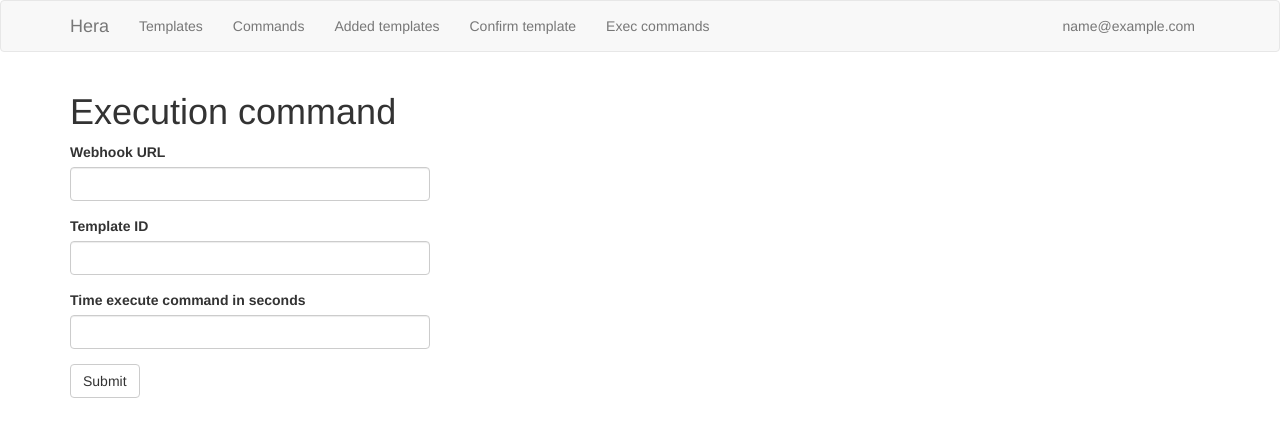
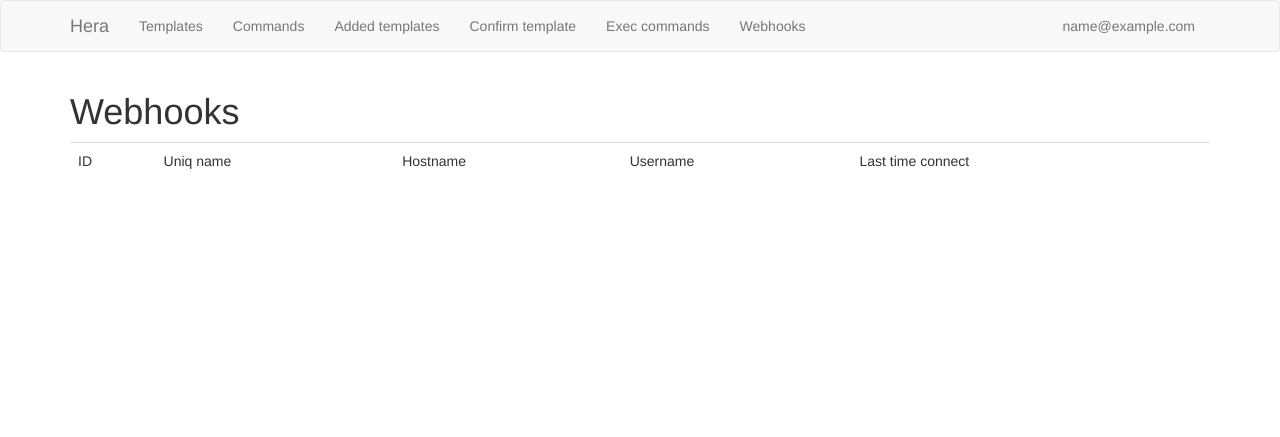
Before and after one commit to Hera-system/Hera, a Flask app: page /execCommand in a window 1280 px wide. Shown: the top 437 px of the page. Run offline with Flask 2, Linux system fonts and the light colour scheme; the visitor is signed in with stand-in values (Sample User, id 1); data comes from the database, SQL or seed files in the repository; data that the repository does not hold is empty; some libraries are stand-ins or nearby versions.

Commit message:
Added webhook page

```diff
--- a/app/forms.py
+++ b/app/forms.py
@@ -25,6 +25,13 @@ class ExecuteCommand(FlaskForm):
     submit = SubmitField("Submit")
 
 
+class ExecuteCommandWebhook(FlaskForm):
+    TemplateID = IntegerField("Template ID", validators=[DataRequired()])
+    TimeExecute = IntegerField("Time execute command in seconds",
+                               validators=[DataRequired()])
+    submit = SubmitField("Submit")
+
+
 class TemplateAdded(FlaskForm):
     Command = StringField("Command", validators=[DataRequired()])
     Shebang = StringField("Shebang", validators=[DataRequired()])
--- a/app/models.py
+++ b/app/models.py
@@ -23,11 +23,11 @@ class CommandExecution(db.Model):
 
 class WebhookConnect(db.Model):
     ID = db.Column(db.Integer, primary_key=True)
-    webhook_hostname = db.Column(db.String)
-    webhook_username = db.Column(db.String)
-    webhook_version = db.Column(db.String)
-    webhook_uniq_name = db.Column(db.String)
-    webhook_cmd_url = db.Column(db.String)
+    hostname = db.Column(db.String)
+    username = db.Column(db.String)
+    version = db.Column(db.String)
+    uniq_name = db.Column(db.String)
+    cmd_url = db.Column(db.String)
     time_connect = db.Column(db.DateTime(), default=datetime.now(), index=True)
 
 
--- a/app/routes.py
+++ b/app/routes.py
@@ -14,7 +14,7 @@ from flask_restful import Resource
 from app.models import CommandExecution, Templates, Users, WebhookConnect
 from app import app, db, api
 from app.forms import ExecuteCommand, TemplateAdded, \
-    TemplateTrusted, AlertaLogin, TrustTemplate
+    TemplateTrusted, AlertaLogin, TrustTemplate, ExecuteCommandWebhook
 
 api_v = "v1"
 
@@ -193,6 +193,49 @@ def add_template():
     return redirect(url_for('login'))
 
 
+@app.route('/webhooks', methods=['GET', 'POST'])
+@login_required
+def exec_command():
+    if current_user.is_authenticated:
+        webhooks = WebhookConnect.query.all()
+        return render_template("webhooks.html", webhooks=webhooks)
+    flash("You are not authorized")
+    return redirect(url_for('login'))
+
+
+@app.route('/execCmd/<webhook_id>', methods=['GET', 'POST'])
+@login_required
+def exec_command_by_id(webhook_id):
+    if current_user.is_authenticated:
+        webhook = WebhookConnect.query.filter_by(uniq_name=webhook_id)
+        if webhook_id.isdigit() and webhook is None:
+            webhook_id = int(webhook_id)
+            webhook = WebhookConnect.query.filter_by(ID=webhook_id)
+        if webhook is None:
+            flash(f"Error, not found webhook - {webhook_id}")
+            return redirect(url_for('exec_command'))
+        form = ExecuteCommandWebhook()
+        if form.validate_on_submit():
+            template_exec = Templates.query.filter_by(ID=form.TemplateID.data).first()
+            if not (template_exec is None):
+                if template_exec.Trusted or current_user.email == app.config['SU_USER']:
+                    cmd = CommandExecution(TemplateID=form.TemplateID.data,
+                                           WebhookURL=webhook.cmd_url,
+                                           TimeExecute=form.TimeExecute.data,
+                                           FromUser=current_user.email,
+                                           CmdID=gen_uniq_id(10))
+                    db.session.add(cmd)
+                    db.session.commit()
+                    send_exec_cmd(cmd)
+                    return render_template("execcommad.html", form=form, webhook_name=webhook.uniq_name)
+                flash("Template not trusted")
+            else:
+                flash("Template not found")
+        return render_template("execcommad.html", form=form, webhook_name=webhook.uniq_name)
+    flash("You are not authorized")
+    return redirect(url_for('login'))
+
+
 @app.route('/execCommand', methods=['GET', 'POST'])
 @login_required
 def exec_command():
@@ -243,18 +286,18 @@ class ConnectWebhook(Resource):
         response_data = json.loads(request.data.decode("utf-8"))
         resp_data = WebhookConnect.query.filter_by(webhook_uniq_name=response_data["webhook_uniq_name"]).first()
         if not (resp_data is None):
-            resp_data.webhook_hostname = response_data["hostname"]
-            resp_data.webhook_username = response_data["username"]
-            resp_data.webhook_version = response_data["webhook_vers"]
-            resp_data.webhook_cmd_url = response_data["webhook_cmd_url"]
-            resp_data.webhook_uniq_name = response_data["webhook_uniq_name"]
+            resp_data.hostname = response_data["hostname"]
+            resp_data.username = response_data["username"]
+            resp_data.version = response_data["webhook_vers"]
+            resp_data.cmd_url = response_data["webhook_cmd_url"]
+            resp_data.uniq_name = response_data["webhook_uniq_name"]
             db.session.commit()
             return {'message': 'OK'}
-        connect = WebhookConnect(webhook_hostname=response_data["hostname"],
-                                 webhook_username=response_data["username"],
-                                 webhook_version=response_data["webhook_vers"],
-                                 webhook_cmd_url=response_data["webhook_cmd_url"],
-                                 webhook_uniq_name=response_data["webhook_uniq_name"])
+        connect = WebhookConnect(hostname=response_data["hostname"],
+                                 username=response_data["username"],
+                                 version=response_data["webhook_vers"],
+                                 cmd_url=response_data["webhook_cmd_url"],
+                                 uniq_name=response_data["webhook_uniq_name"])
         db.session.add(connect)
         db.session.commit()
         return {'message': 'OK'}
--- a/app/templates/base.html
+++ b/app/templates/base.html
@@ -23,6 +23,7 @@
                     <li><a href="{{ url_for('add_template') }}">Added templates</a></li>
                     <li><a href="{{ url_for('confirm_templates') }}">Confirm template</a></li>
                     <li><a href="{{ url_for('exec_command') }}">Exec commands</a></li>
+                    <li><a href="{{ url_for('webhooks') }}">Webhooks</a></li>
                 </ul>
                 {% if current_user.email %}
                     <ul class="nav navbar-nav navbar-right">
--- a/app/templates/execcommad.html
+++ b/app/templates/execcommad.html
@@ -3,6 +3,9 @@
 
 {% block app_content %}
 		<h1>Execution command</h1>
+        {% if webhook_name is defined %}
+        <h2>Webhook name: {{  webhook_name  }}</h2>
+        {% endif %}
     <div class="row">
         <div class="col-md-4">
             {{ wtf.quick_form(form) }}
--- /dev/null
+++ b/app/templates/webhooks.html
@@ -0,0 +1,44 @@
+{% extends "base.html" %}
+{% import 'bootstrap/wtf.html' as wtf %}
+
+{% block app_content %}
+<h1>Webhooks</h1>
+<table class="table table-hover">
+    <tr>
+        <td>
+            ID
+        </td>
+        <td>
+            Uniq name
+        </td>
+        <td>
+            Hostname
+        </td>
+        <td>
+            Username
+        </td>
+        <td>
+            Last time connect
+        </td>
+    </tr>
+    {% for webhook in webhooks %}
+    <tr>
+        <td>
+            {{ webhook.ID }}
+        </td>
+        <td>
+            {{ webhook.uniq_name}}
+        </td>
+        <td>
+            {{ webhook.hostname }}
+        </td>
+        <td>
+            {{ webhook.username }}
+        </td>
+        <td>
+            {{ webhook.time_connect }}
+        </td>
+    </tr>
+    {% endfor %}
+</table>
+{% endblock %}
```
